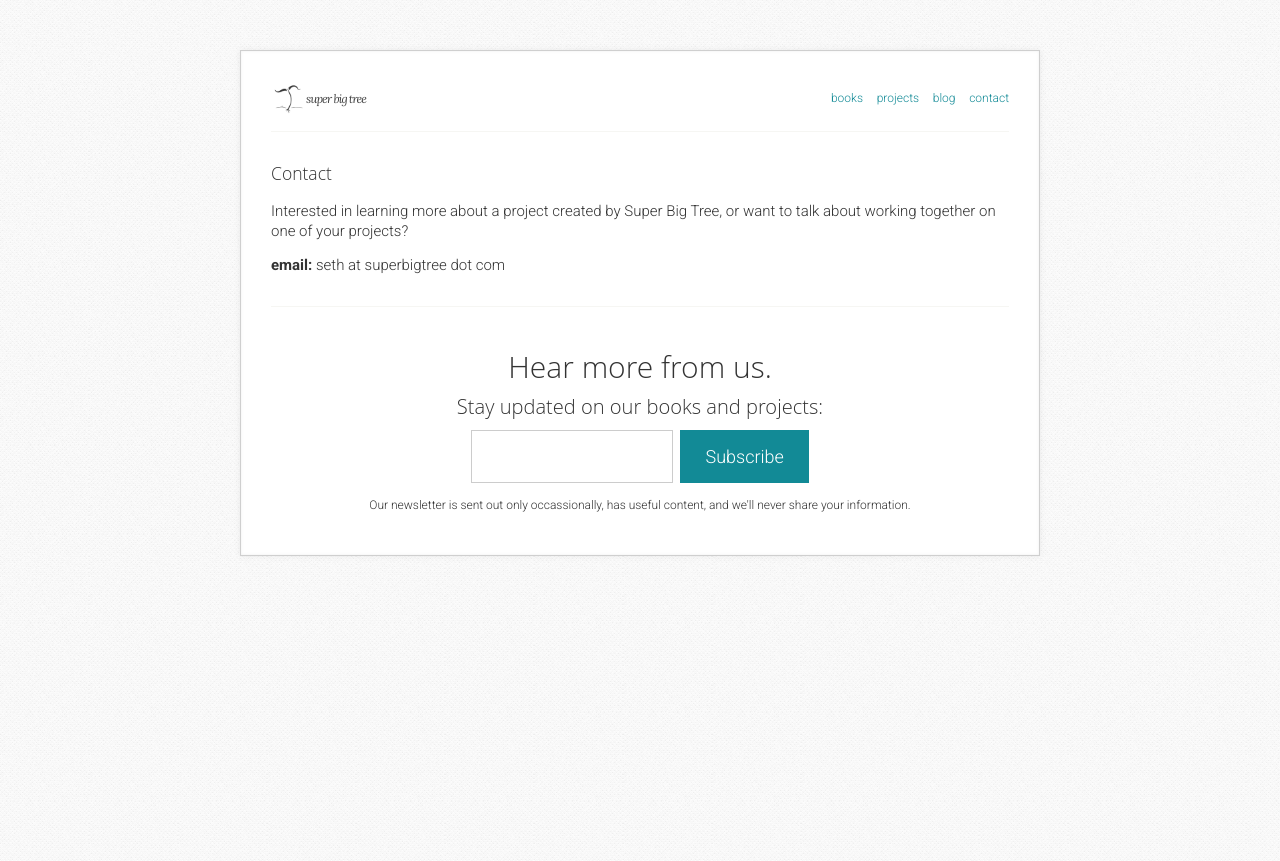
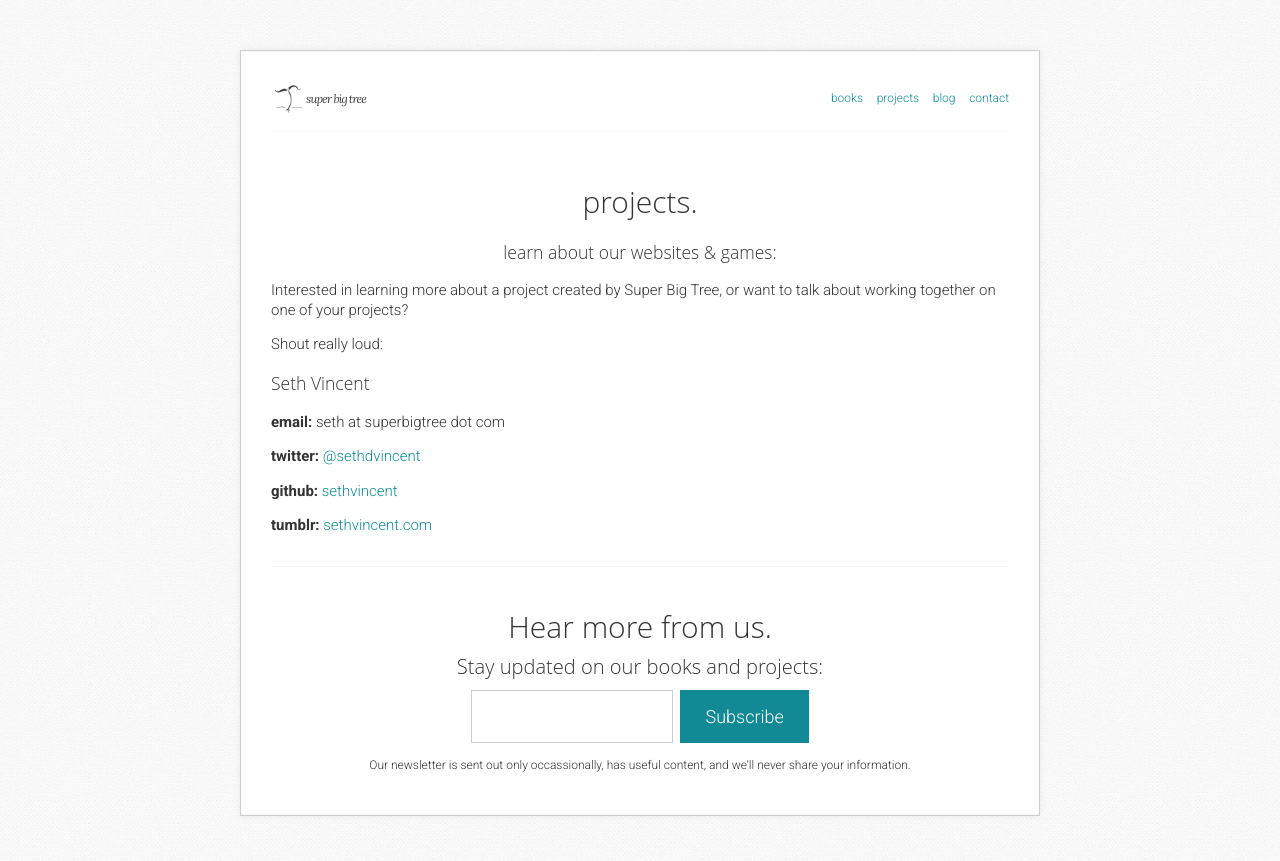
Before and after one commit to superbigtree/superbigtree.github.com, a Jekyll site: the page built from contact/index.md, in a window 1280 px wide. Shown: the top 861 px of the page. Built offline with Jekyll 4.4.1, drawn with Linux system fonts in a browser that asks for light colours.

Commit message:
update contact page

```diff
--- a/contact/index.md
+++ b/contact/index.md
@@ -1,7 +1,18 @@
 ---
 layout: static
 ---
-### Contact
+<h1 id="page-title" class="center">projects.</h1>
+<h3 class="center">learn about our websites & games:</h3>
+
 Interested in learning more about a project created by Super Big Tree, or want to talk about working together on one of your projects?
 
+Shout really loud:
+
+### Seth Vincent
 **email:** seth at superbigtree dot com
+
+**twitter:** [@sethdvincent](http://sethvincent.com)
+
+**github:** [sethvincent](http://github.com/sethvincent)
+
+**tumblr:** [sethvincent.com](http://sethvincent.com)
```
